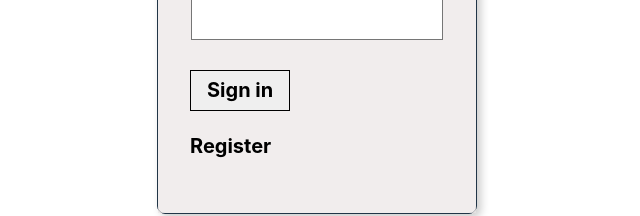
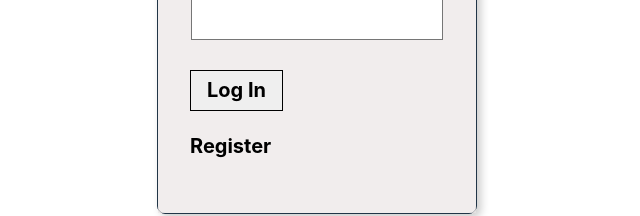
Before and after one commit to dev-ashokmanjhu/mern-login-register-frontend, a React (Vite) app: page /login in a window 1280 px wide. Shown: the part 270-486 px from the top of the page, without its empty margins (323-963 px from the left). Built offline with nearby package versions, Linux system fonts and the light colour scheme.

Commit message:
Update LogIn.jsx

```diff
--- a/src/components/LogIn.jsx
+++ b/src/components/LogIn.jsx
@@ -7,10 +7,11 @@ const LogIn = ({ setIsLoggedIn }) => {
   const navigate = useNavigate();
   const [email, setEmail] = useState("");
   const [password, setPassword] = useState("");
+  const [isLoading, setIsLoading] = useState(false);
 
   const handleSubmit = async (e) => {
     e.preventDefault();
-
+    setIsLoading(true)
     const data2 = {
       email: email,
       password: password,
@@ -18,11 +19,13 @@ const LogIn = ({ setIsLoggedIn }) => {
     const res = axios
       .post("https://mern-login-signup-backend.vercel.app/login", data2)
       .then((res) => {
+        navigate("/home")
         alert("Login Success");
         setIsLoggedIn(true);
+        setIsLoading(false)
         localStorage.setItem("token", res.data.token);
       })
-      .then(navigate("/home"))
+
       .catch((err) => alert(err.response.data.message));
   };
   return (
@@ -60,7 +63,7 @@ const LogIn = ({ setIsLoggedIn }) => {
             <input
               className="b ph3 pv2 input-reset ba   grow pointer  dib"
               type="submit"
-              value="Sign in"
+              value={isLoading ? "Log In ..." : "Log In"}
               onClick={handleSubmit}
             />
           </div>
```
